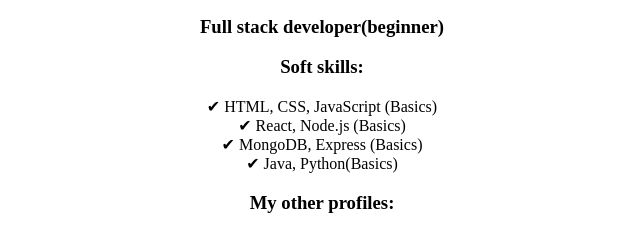
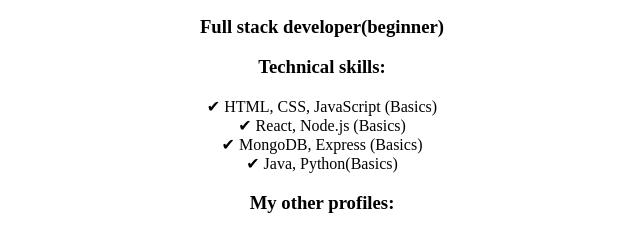
Before and after one commit to DarshanK911/first-project, a plain HTML site: page Index.html in a window 1280 px wide. Shown: the part 421-651 px from the top of the page, 318-958 px from the left. Drawn offline with Linux system fonts and the light colour scheme.

Commit message:
Index.html

```diff
--- a/Index.html
+++ b/Index.html
@@ -161,7 +161,7 @@
       <h3>Darshan K</h3>
       <h3>Full stack developer(beginner)</h3>
 
-      <h3>Soft skills:</h3>
+      <h3>Technical skills:</h3>
       <ul>
         <li>HTML, CSS, JavaScript (Basics)</li>
         <li>React, Node.js (Basics)</li>
```
